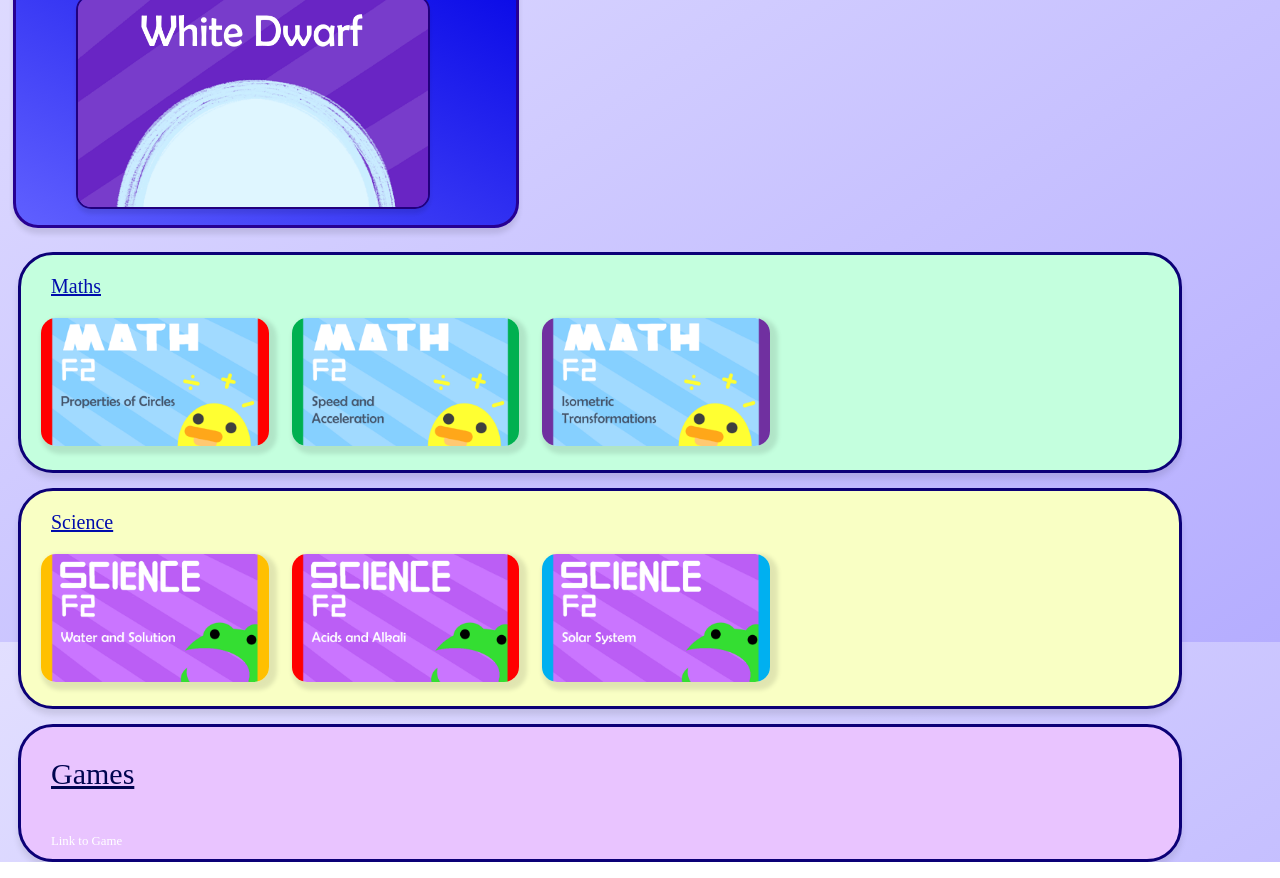
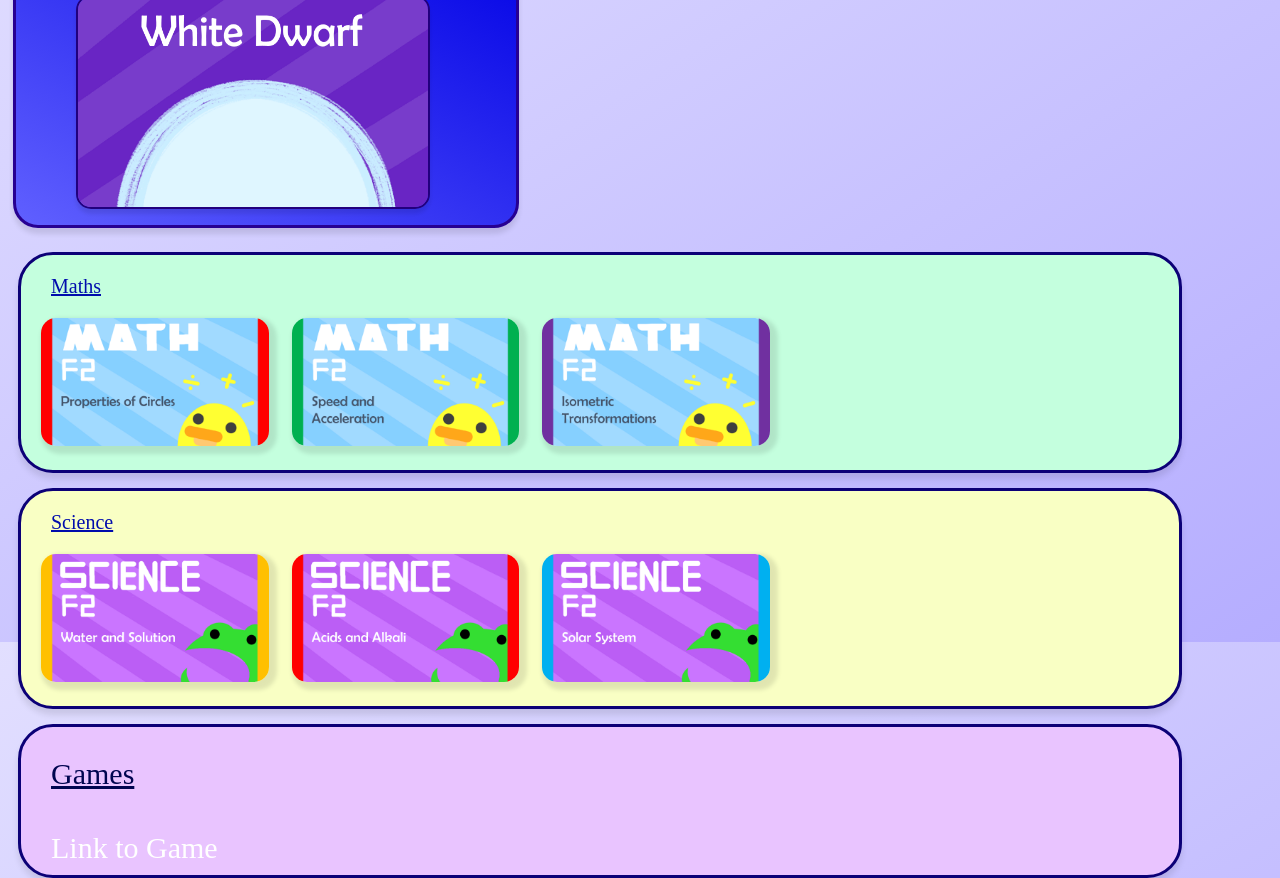
Before and after one commit to ZapLikesCats/Samsung-Edu, a plain HTML site: page main page.html in a window 1280 px wide. Shown: the part 158-1036 px from the top of the page. Drawn offline with Linux system fonts and the light colour scheme.

Commit message:
initialcommit

```diff
--- a/main page.html
+++ b/main page.html
@@ -46,7 +46,7 @@
     </div>
     <div type="three" class="video-container">
       <p style="position: relative; top: -10px; left: 20px; color: rgb(0, 5, 80); font-size: 30px; text-decoration: underline;">Games</p>
-      <a target="_blank"style="padding-left: 20px; color: white;"href="https://zachydev.itch.io/flappy-bird-samsung-edu">Link to Game</a>
+      <a target="_blank" style="font-size: 30px; margin-top:-20px; margin-left: 20px; color: white;"href="https://zachydev.itch.io/flappy-bird-samsung-edu">Link to Game</a>
     </div>
 
   </body>
```
